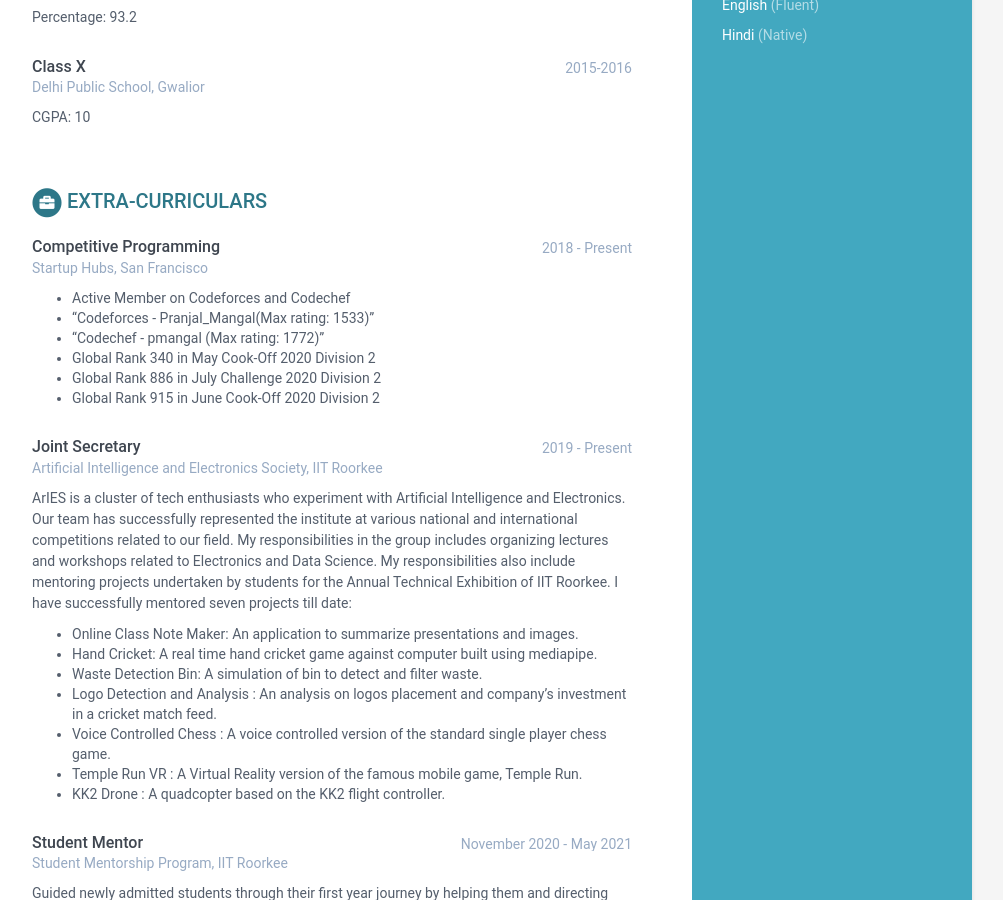
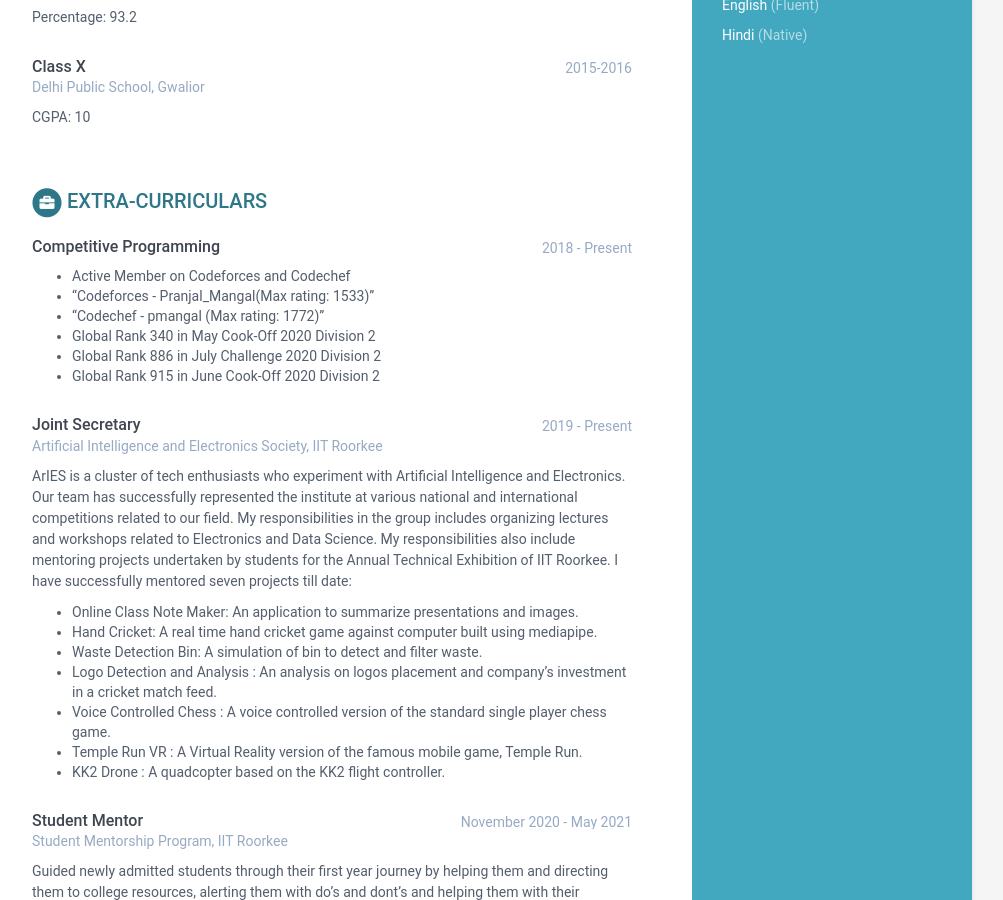
Before and after one commit to mangalpranjal/mangalpranjal.github.io, a Jekyll site: the page built from index.html, in a window 1280 px wide and 900 px high, scrolled down 905 px. Shown: the whole window, without its empty margins (168-1171 px from the left). Built offline with Jekyll 4.4.1, drawn with Linux system fonts in a browser that asks for light colours.

Commit message:
Changing data.yml

```diff
--- a/_data/data.yml
+++ b/_data/data.yml
@@ -91,7 +91,6 @@ educationcomplete:
 experiences:
     - role: Competitive Programming
       time: 2018 - Present
-      company: Startup Hubs, San Francisco
       details: |
           - Active Member on Codeforces and Codechef
           - "Codeforces - Pranjal_Mangal(Max rating: 1533)"
```
